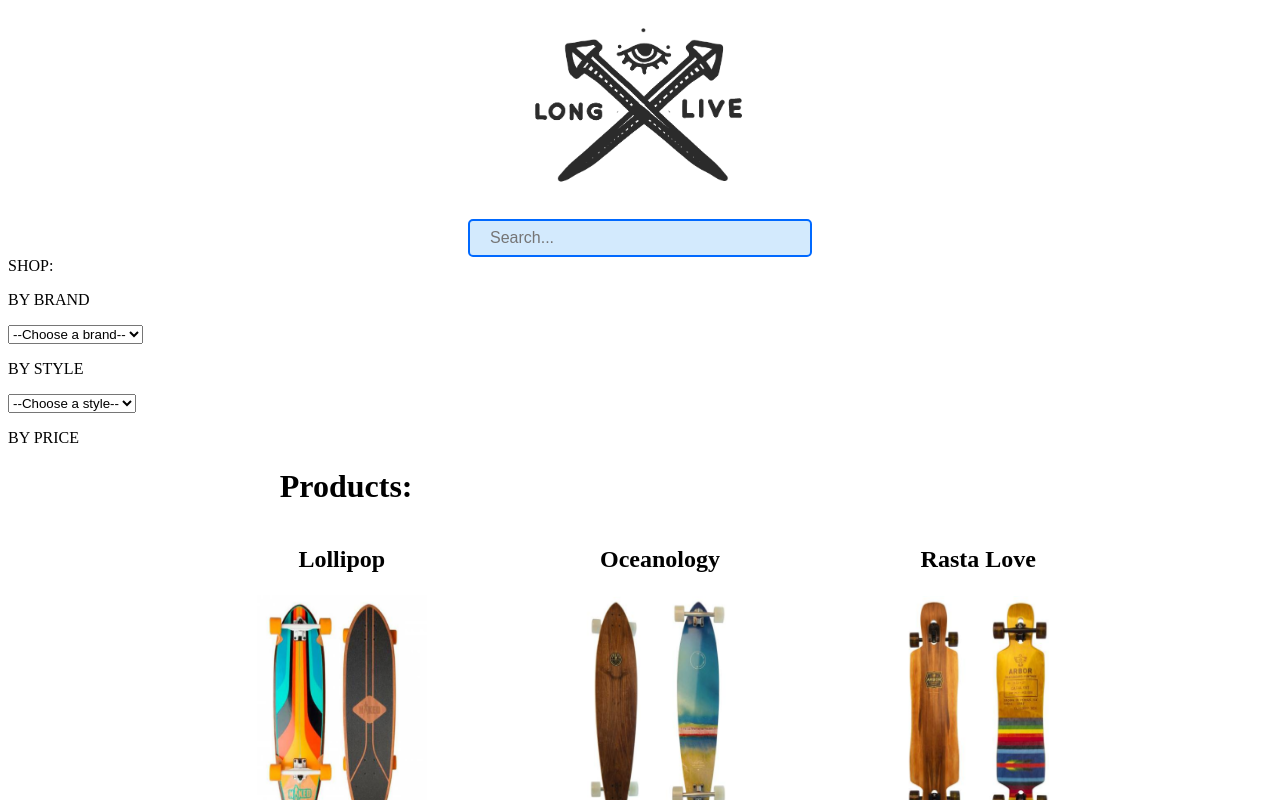
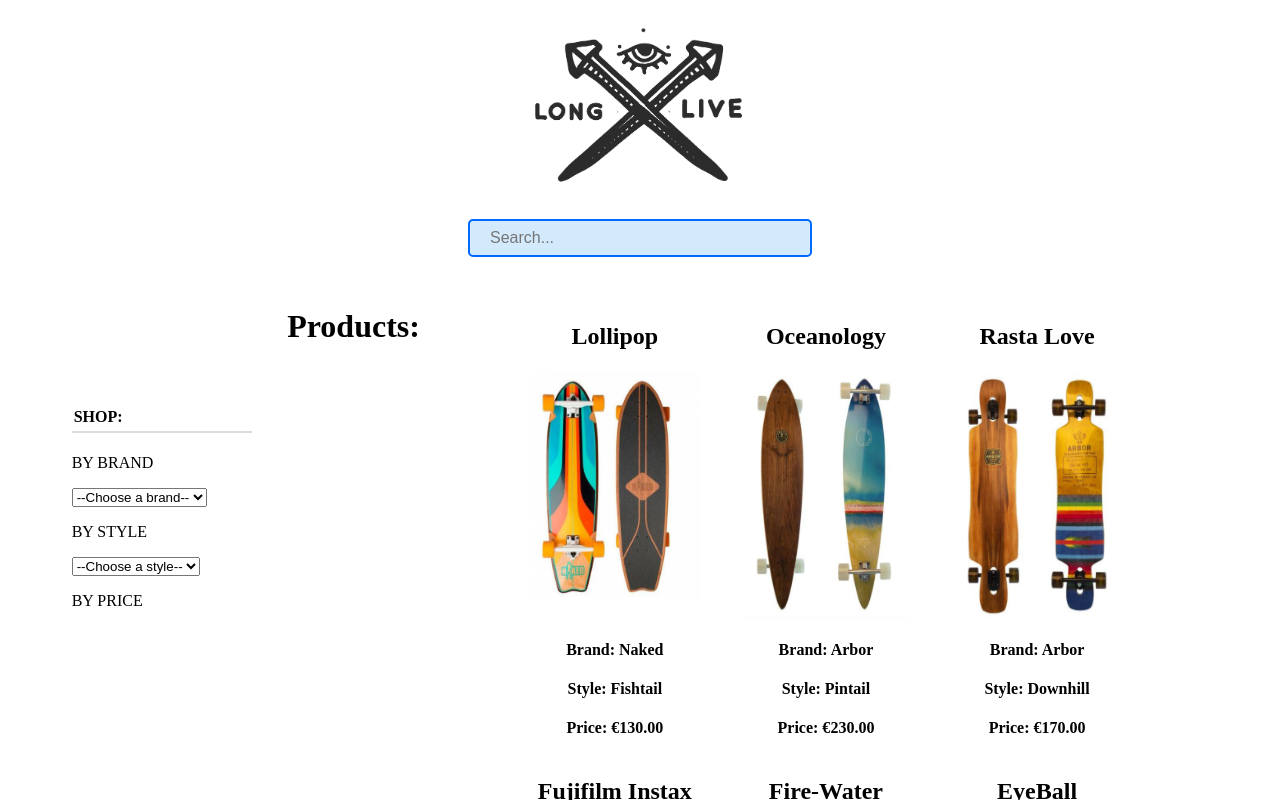
Before and after one commit to ArisApos/longLive, a React (Create React App) app: page / in a window 1280 px wide. Shown: the top 800 px of the page. Built offline with nearby package versions, Linux system fonts and the light colour scheme.

Commit message:
side menu additions

```diff
--- a/src/components/FilterMenu.js
+++ b/src/components/FilterMenu.js
@@ -1,8 +1,8 @@
 import React from 'react'
 
-const FilterMenu = ({ noProductsFound }) => (
-  <div className="sidemenu">
-    <label>SHOP:</label>
+const FilterMenu = () => (
+  <div className="side-menu">
+    <h4 className="side-menu--title">SHOP:</h4>
 
     <p>BY BRAND</p>
     <select>
@@ -23,7 +23,6 @@
     </select>
 
     <p>BY PRICE</p>
-    {noProductsFound && <h1>No Products Found</h1>}
   </div>
 );
 
--- a/src/components/Home.js
+++ b/src/components/Home.js
@@ -6,9 +6,13 @@
   <div>
     <img src="../images/logo.png" className="logo"/>
     <Search />
-    <FilterMenu />
-    <h1 className="heading">Products: </h1>
-    <ul className="productList">{ listItems(searchedProducts) }</ul>
+    <div className="collection">
+      <FilterMenu />
+      <h1 className="heading">Products: </h1>
+      <div className="product-container">
+        <ul className="product-list">{ listItems(searchedProducts) }</ul>
+      </div>
+    </div>
   </div>
 );
 
@@ -27,6 +31,6 @@
 
 );
 
-const stateHome = ({ searchedProducts, noProductsFound }) => ({ searchedProducts, noProductsFound });
+const stateHome = ({ searchedProducts }) => ({ searchedProducts });
 
 export default connect(stateHome, null)(Home);
--- a/src/components/Product.js
+++ b/src/components/Product.js
@@ -1,7 +1,7 @@
 import React from 'react'
 
 const Product = ({ name, type, brand, price, imageSrc }) => (
-  <div className="centerText">
+  <div className="center-text">
     <h2>{ name }</h2>
     <img src={ imageSrc } height="250" width="170" className="center"/>
     <h4>Brand: { brand }</h4>
--- a/src/components/Search.js
+++ b/src/components/Search.js
@@ -5,11 +5,11 @@
 
 const Search = ({ onEnterClick, suggestedProducts, input, onKeyUpD }) => {
   return (
-    <div className="centerSearch">
+    <div className="center-search">
       <input
         type="text"
         placeholder="Search..."
-        className="searchBar"
+        className="search-bar"
         onKeyUp={e => handleInput(onEnterClick, onKeyUpD, e)}
       />
       { suggestedProducts.map(({ name, type, brand },i) => (
--- a/src/styles/styles.css
+++ b/src/styles/styles.css
@@ -7,23 +7,50 @@
   margin-left: auto;
   margin-right: auto;
 }
-.centerSearch {
-  display: flex;
-  justify-content: center;
+
+.center-search {
+display:flex;
+align-items: center;
+justify-content: center;
+flex-direction: column;
 }
 
-.searchBar {
+.center-text {
+  text-align: center;
+}
+
+.search-bar {
   margin-top: 1.5%;
-  padding: 8px 28px 8px;
+  padding: 8px 70px 8px 20px;
+  border: 2px solid #0069ff;
+  border-radius: 5px;
+  background: #d3eafd;
+  color: #4767e1;
+  transition:1s;
+  width:250px;
+  font-size:16px;
+}
+
+.collection {
+  padding: 30px 40px;
+  display: flex;
 }
 
 .heading {
-  margin-left: 21.5%;
+  margin-left: 3%;
 }
 
-.sideMenu{
+.side-menu {
   display: inline-block;
-  margin-left: 4%;
+  margin-left: 2%;
+  padding-top: 95px;
+  min-width: 180px;
+}
+
+.side-menu--title {
+  padding: 5px 2px;
+  border-bottom: 2px solid;
+  border-bottom-color: #ddd;
 }
 
 .selectCheckbox option::before {
@@ -37,11 +64,16 @@
   content: "\f046";
 }
 
-.productList {
+.product-container {
+  min-width: 57%;
+}
+
+.product-list {
   display: flex;
   flex-wrap: wrap;
   justify-content: center;
-  list-style: none
+  list-style: none;
+  padding: 0;
 }
 
 .product {
@@ -54,29 +86,6 @@
   margin-right: auto;
 }
 
-.centerText {
-  text-align: center;
-}
-
-.centerSearch {
-display:flex;
-align-items: center;
-justify-content: center;
-flex-direction: column;
-}
-
-.searchBar {
-  margin-top: 1.5%;
-  padding: 8px 70px 8px 20px;
-  border: 2px solid #0069ff;
-  border-radius: 5px;
-  background: #d3eafd;
-  color: #4767e1;
-  transition:1s;
-  width:250px;
-  font-size:16px;
-}
-
 .searching-result {
   width:250px;
   padding-left: 20px;
@@ -85,14 +94,3 @@
   color: #6e789e;
   transition: 1s;
 }
-
-.heading {
-  margin-left: 21.5%;
-}
-
-.logo {
-  width: 19%;
-  height: 18%;
-  display:block;
-  margin: auto;
-}
```
Also changed, not shown: src/models/reducers.js (indentation only).
